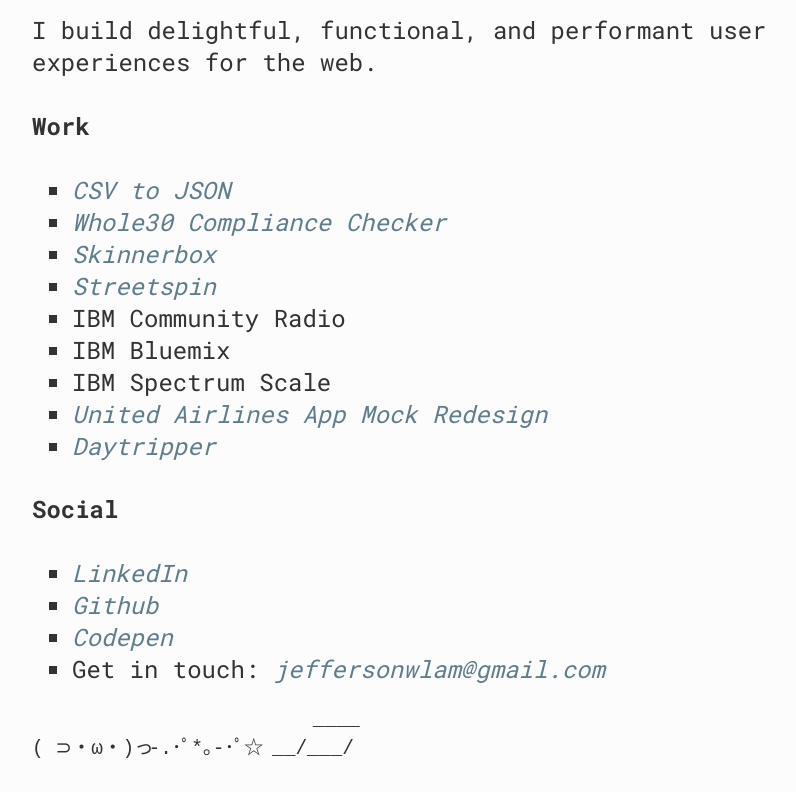
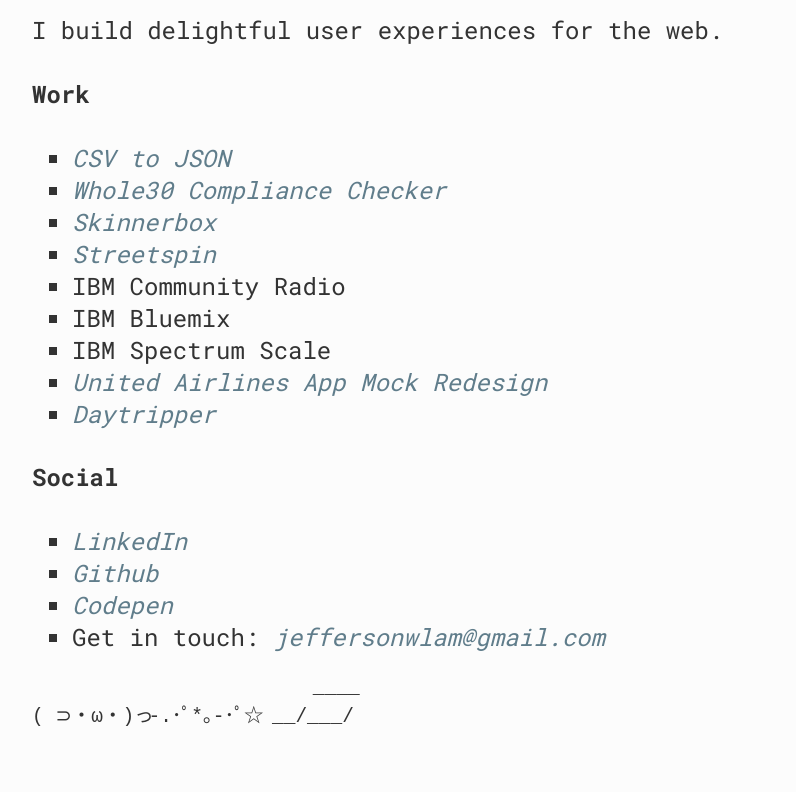
Before and after one commit to jeffersonlam/jeffersonlam.com, a website: page src/index.html in a window 1280 px wide. Shown: the part 181-973 px from the top of the page, without its empty margins (208-1004 px from the left). Drawn offline with nearby package versions, Linux system fonts and the light colour scheme; files that its build step writes are made by us from their sources.

Commit message:
Change copy

```diff
--- a/src/index.html
+++ b/src/index.html
@@ -21,7 +21,7 @@
 <div class="container">
   <h1>Jefferson Lam</h1>
   <h2>Front End Developer</h2>
-  <p>I build delightful, functional, and performant user experiences for the web.</p>
+  <p>I build delightful user experiences for the web.</p>
   <h4>Work</h4>
   <ul>
     <li><a href="http://jefferson.im/csvtojson/">CSV to JSON</a></li>
```
